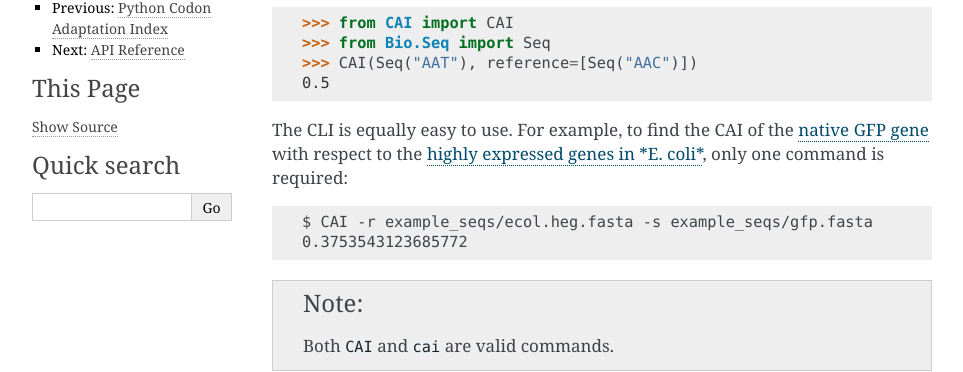
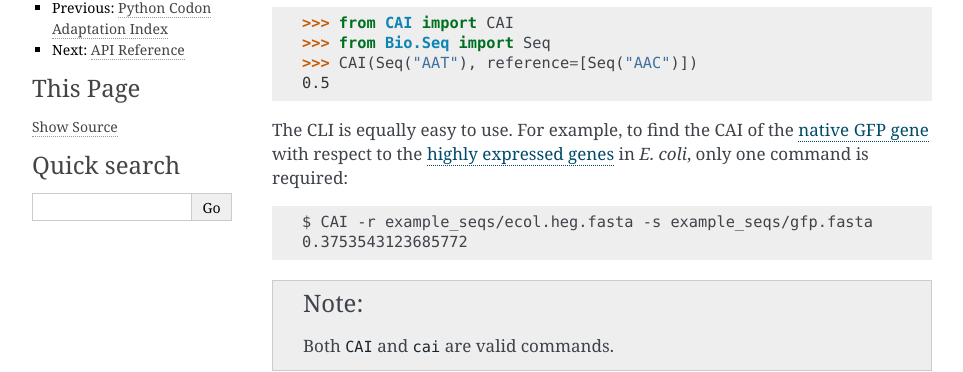
Before and after one commit to Benjamin-Lee/CodonAdaptationIndex, a Sphinx documentation site: the page built from docs/usage.rst, in a window 1280 px wide and 900 px high. Shown: the part 258-630 px from the top of the window, without its empty margins (148-1111 px from the left). Built offline with Sphinx 7.4.7, drawn with Linux system fonts in a browser that asks for light colours; part of the change alters nothing that is shown.

```diff
--- a/docs/usage.rst
+++ b/docs/usage.rst
@@ -16,8 +16,8 @@ with `Biopython Seq objects <https://biopython.org/wiki/Seq>`_::
 The CLI is equally easy to use. For example, to find the CAI of the `native GFP
 gene
 <https://github.com/Benjamin-Lee/CodonAdaptationIndex/blob/master/example_seqs/gfp.fasta>`_
-with respect to the `highly expressed genes in *E. coli*
-<https://github.com/Benjamin-Lee/CodonAdaptationIndex/blob/master/example_seqs/ecol.heg.fasta>`_,
+with respect to the `highly expressed genes
+<https://github.com/Benjamin-Lee/CodonAdaptationIndex/blob/master/example_seqs/ecol.heg.fasta>`_ in *E. coli*,
 only one command is required::
 
     $ CAI -r example_seqs/ecol.heg.fasta -s example_seqs/gfp.fasta
```
